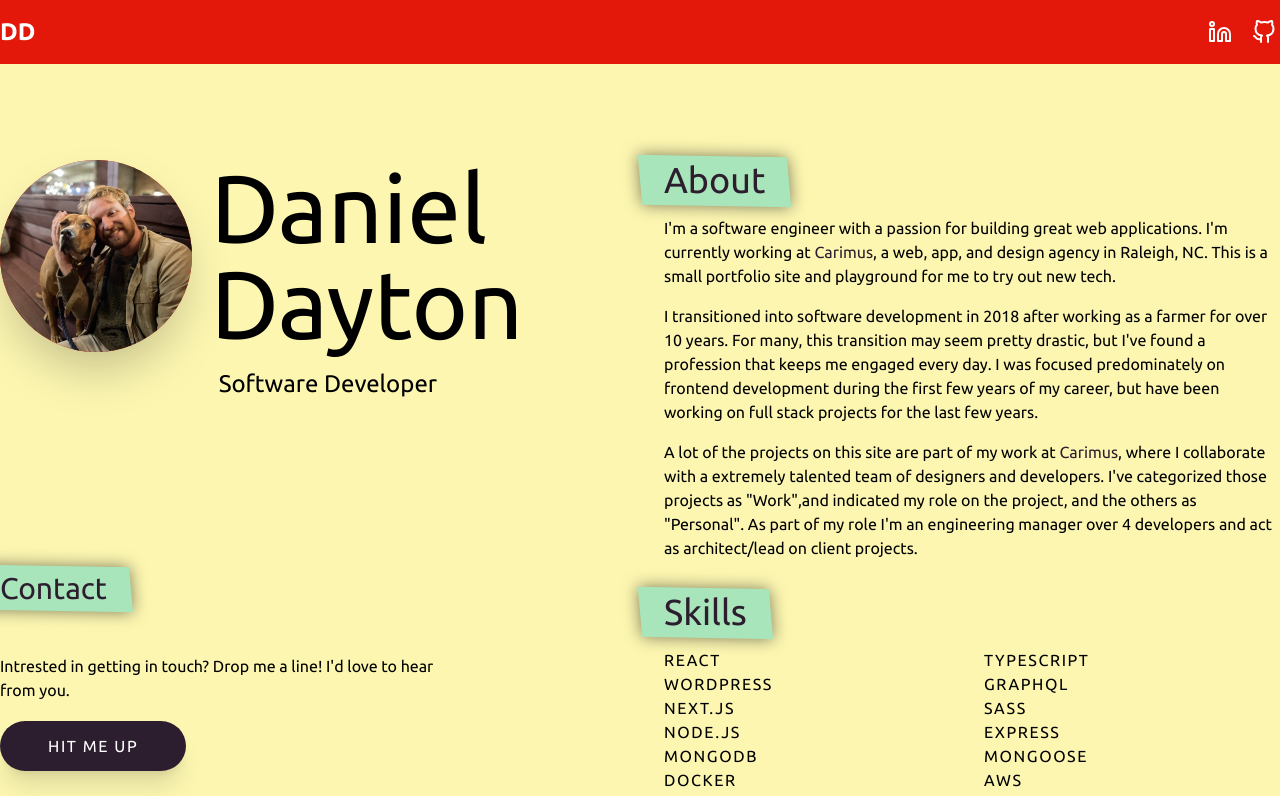
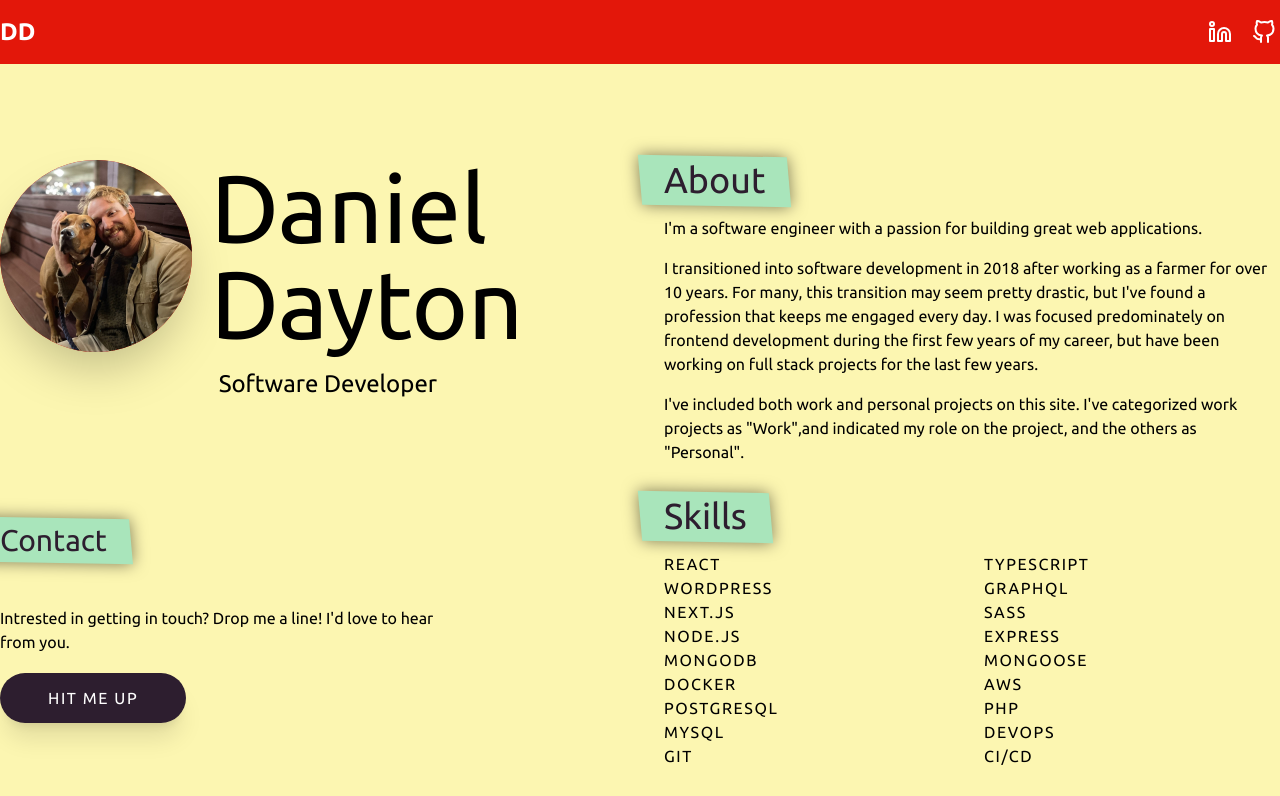
Before and after one commit to danieldayton33/portfolio, a Next.js app: page / in a window 1280 px wide. Shown: the top 796 px of the page. Built offline with nearby package versions, Linux system fonts and the light colour scheme.

Commit message:
update about

```diff
--- a/@components/About.tsx
+++ b/@components/About.tsx
@@ -26,18 +26,7 @@ const About: FunctionComponent = () => {
                 </h2>
                 <p className="mb-4">
                     I&apos;m a software engineer with a passion for building
-                    great web applications. I&apos;m currently working at{' '}
-                    <a
-                        href="https://carimus.com"
-                        target={'_blank'}
-                        rel="noreferrer"
-                        className="font-ubuntuBold text-quinary hover:text-primary"
-                    >
-                        Carimus
-                    </a>
-                    {', '} a web, app, and design agency in Raleigh, NC. This is
-                    a small portfolio site and playground for me to try out new
-                    tech.
+                    great web applications.
                 </p>
                 <p className="mb-4">
                     I transitioned into software development in 2018 after
@@ -49,21 +38,10 @@ const About: FunctionComponent = () => {
                     projects for the last few years.
                 </p>
                 <p className="mb-8">
-                    A lot of the projects on this site are part of my work at{' '}
-                    <a
-                        href="https://carimus.com"
-                        target={'_blank'}
-                        rel="noreferrer"
-                        className="font-ubuntuBold text-quinary hover:text-primary"
-                    >
-                        Carimus
-                    </a>
-                    , where I collaborate with a extremely talented team of
-                    designers and developers. I&apos;ve categorized those
+                    I&apos;ve included both work and personal projects on this site.
+                    I&apos;ve categorized work
                     projects as &quot;Work&quot;,and indicated my role on the
-                    project, and the others as &quot;Personal&quot;. As part of
-                    my role I&apos;m an engineering manager over 4 developers
-                    and act as architect/lead on client projects.
+                    project, and the others as &quot;Personal&quot;.
                 </p>
                 <h2 className="text-4xl my-4 font-ubuntuBold banner light">
                     Skills
```
